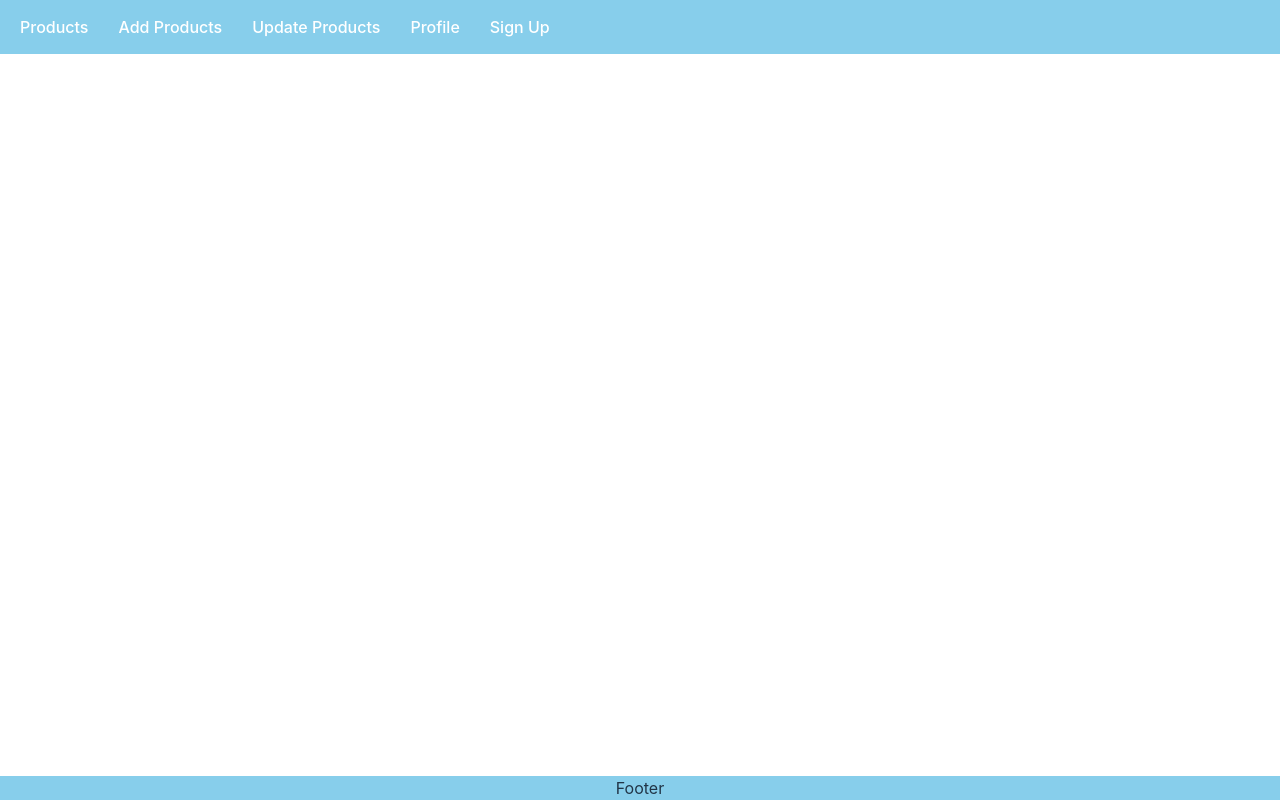
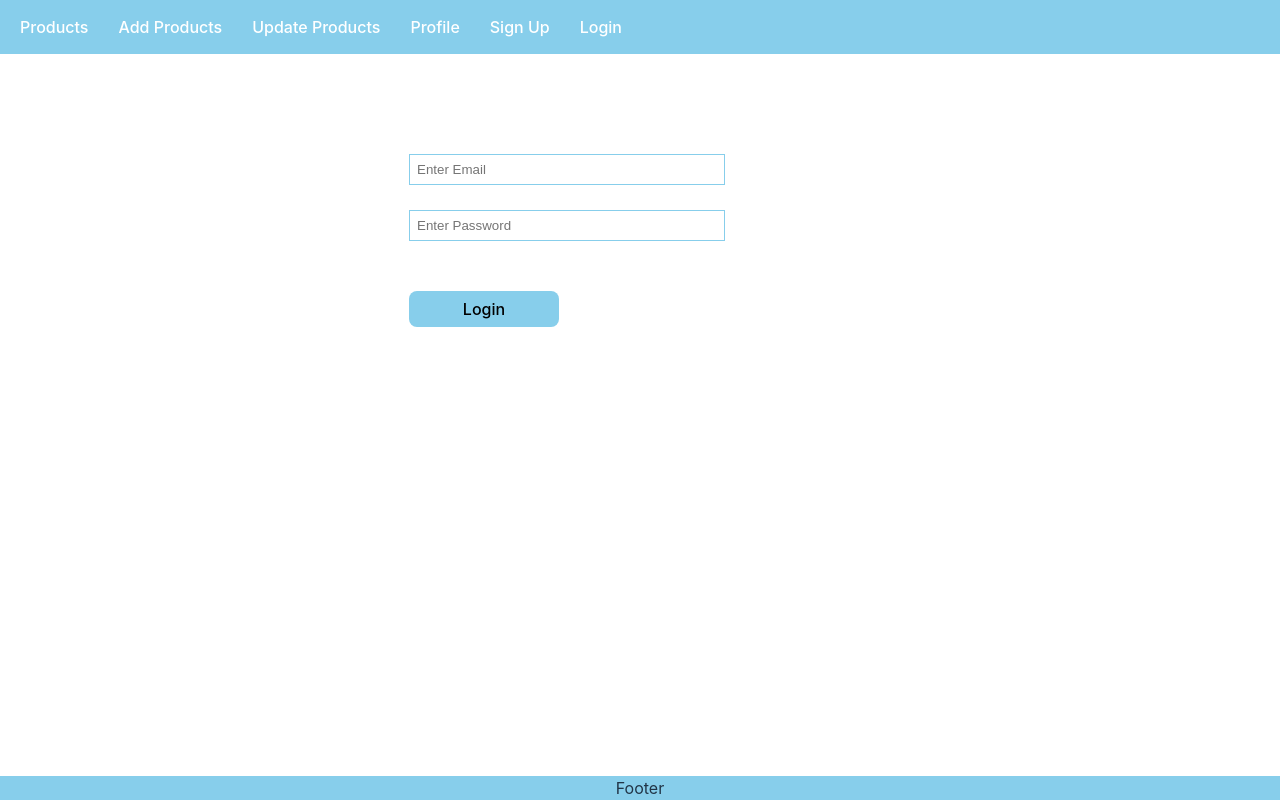
Before and after one commit to zaeem953/First-MERN, a React (Vite) app in the folder front-end/: page /login in a window 1280 px wide. Built offline with nearby package versions, Linux system fonts and the light colour scheme.

Commit message:
Login and Logout from database and node

```diff
--- a/front-end/src/App.css
+++ b/front-end/src/App.css
@@ -28,6 +28,11 @@
   margin-left: 30%;
 }
 
+.login{
+  margin-left: 30%;
+  margin-top: 100px;
+}
+
 .inputBox{
   display: block;
   margin: 25px;
--- a/front-end/src/App.jsx
+++ b/front-end/src/App.jsx
@@ -4,6 +4,7 @@
 import SignUp from './components/SignUp'
 import "../src/App.css"
 import PrivateComponenet from './components/PrivateComponenet'
+import Login from './components/Login'
 
 
 function App() {
@@ -23,6 +24,7 @@
               <Route path="/profile" element={<h1>From Profile components</h1>}/>
             </Route>
             <Route path="/signup" element={<SignUp/>}/>
+            <Route path="/login" element={<Login/>}/>
           </Routes>
           <Footer/>
         </BrowserRouter>
--- /dev/null
+++ b/front-end/src/components/Login.jsx
@@ -0,0 +1,58 @@
+import React, { useState,useEffect } from "react";
+import { useNavigate } from "react-router-dom";
+
+const Login = () => {
+  const [password, setPassword] = useState("");
+  const [email, setEmail] = useState("");
+
+  const navigate = useNavigate();
+  useEffect(() => {
+    const auth = localStorage.getItem("user");
+    if (auth) {
+      navigate("/");
+    }
+  }, []);
+
+  const handleLogin = async () => {
+    console.log("email,password", email, password);
+    let result = await fetch("http://localhost:3000/login", {
+      method: "post",
+      body: JSON.stringify({ email, password }),
+      headers: {
+        "Content-Type": "application/json",
+      },
+    });
+    result = await result.json();
+    console.log(result);
+    if (result.name) {
+      localStorage.setItem("user", JSON.stringify(result));
+      navigate("/");
+    } else {
+      alert("Please enter Details");
+    }
+  };
+
+  return (
+    <div className="login">
+      <input
+        placeholder="Enter Email"
+        type="text"
+        className="inputBox"
+        value={email}
+        onChange={(e) => setEmail(e.target.value)}
+      />
+      <input
+        placeholder="Enter Password"
+        type="password"
+        className="inputBox"
+        value={password}
+        onChange={(e) => setPassword(e.target.value)}
+      />
+      <button className="signup-btn" onClick={handleLogin}>
+        Login
+      </button>
+    </div>
+  );
+};
+
+export default Login;
--- a/front-end/src/components/Nav.jsx
+++ b/front-end/src/components/Nav.jsx
@@ -5,6 +5,8 @@
   // check if users data is in local storage
   const auth=localStorage.getItem("user");
   const navigate=useNavigate();
+
+  // ----------------------LOGOUT FUNCTION----------------
   const logout=()=>{
     localStorage.clear();
     navigate("/signup");
@@ -18,15 +20,24 @@
             <li><Link to="/update">Update Products</Link></li>
             <li><Link to="/profile">Profile</Link></li>
 
+            {
+              auth ? <li><Link to="/signup" onClick={logout}>Logout</Link></li>
+              :<>
+              <li><Link to="/signup">Sign Up</Link></li>
+               <li><Link to="/login">Login</Link></li>
+               </>
+            }
 
-            <li>{auth ? <Link to="/signup" onClick={logout}>Logout</Link> :
-            <Link to="/signup">Sign Up</Link>}</li>
         </ul>
     </div>
   )
 }
 
 
+// <li>{auth ? <Link to="/signup" onClick={logout}>Logout</Link> :
+// <Link to="/signup">Sign Up</Link>}</li>
+// <li><Link to="/login">Login</Link></li>
+
 
 
 
--- a/front-end/src/components/SignUp.jsx
+++ b/front-end/src/components/SignUp.jsx
@@ -12,7 +12,7 @@
     if(auth){
       navigate("/")
     }
-  })
+  },[])
 
   // ---------------------------API Call from node and DB---------------------
   const collectData = async () => {
```
Also changed, not shown: 1 other file (tests, documents, lock files or other folders).
